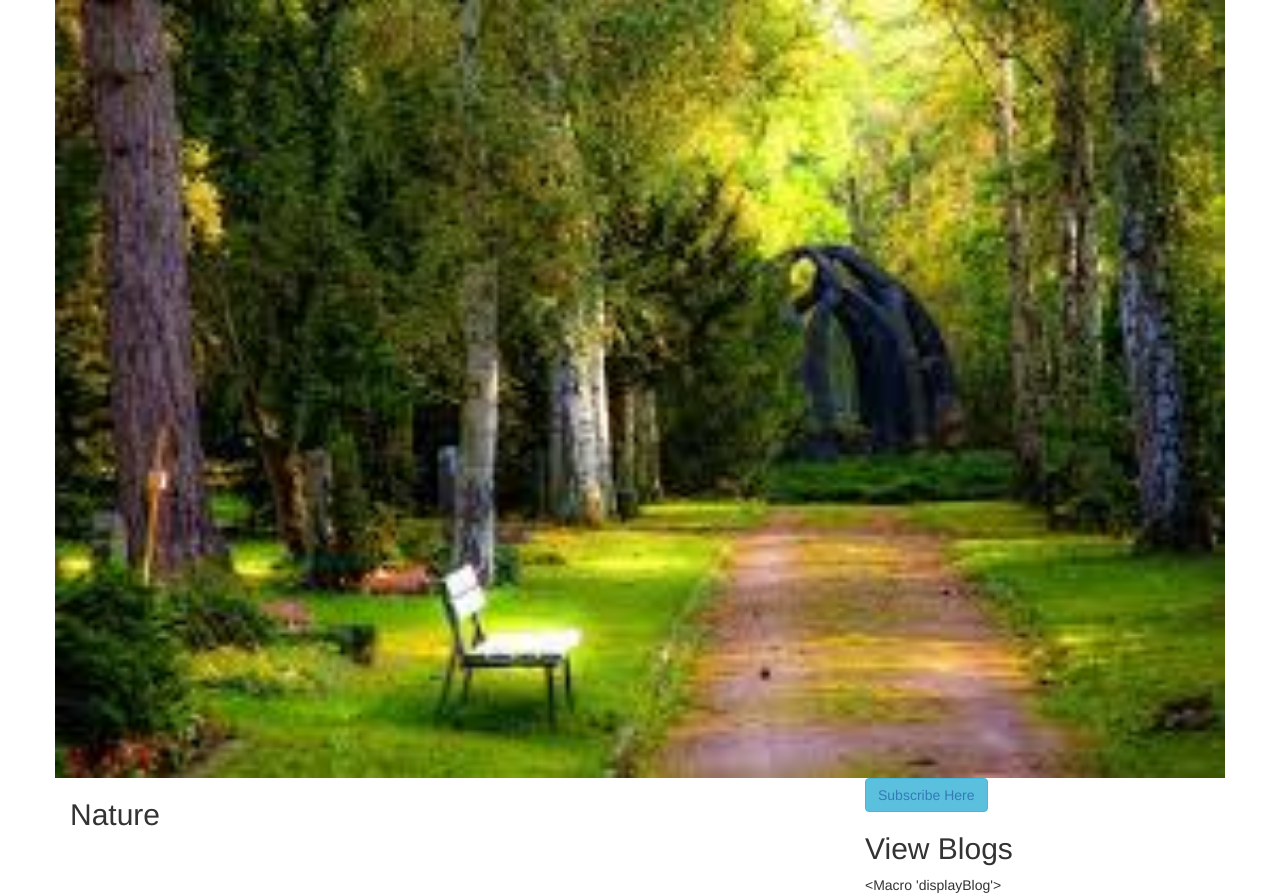
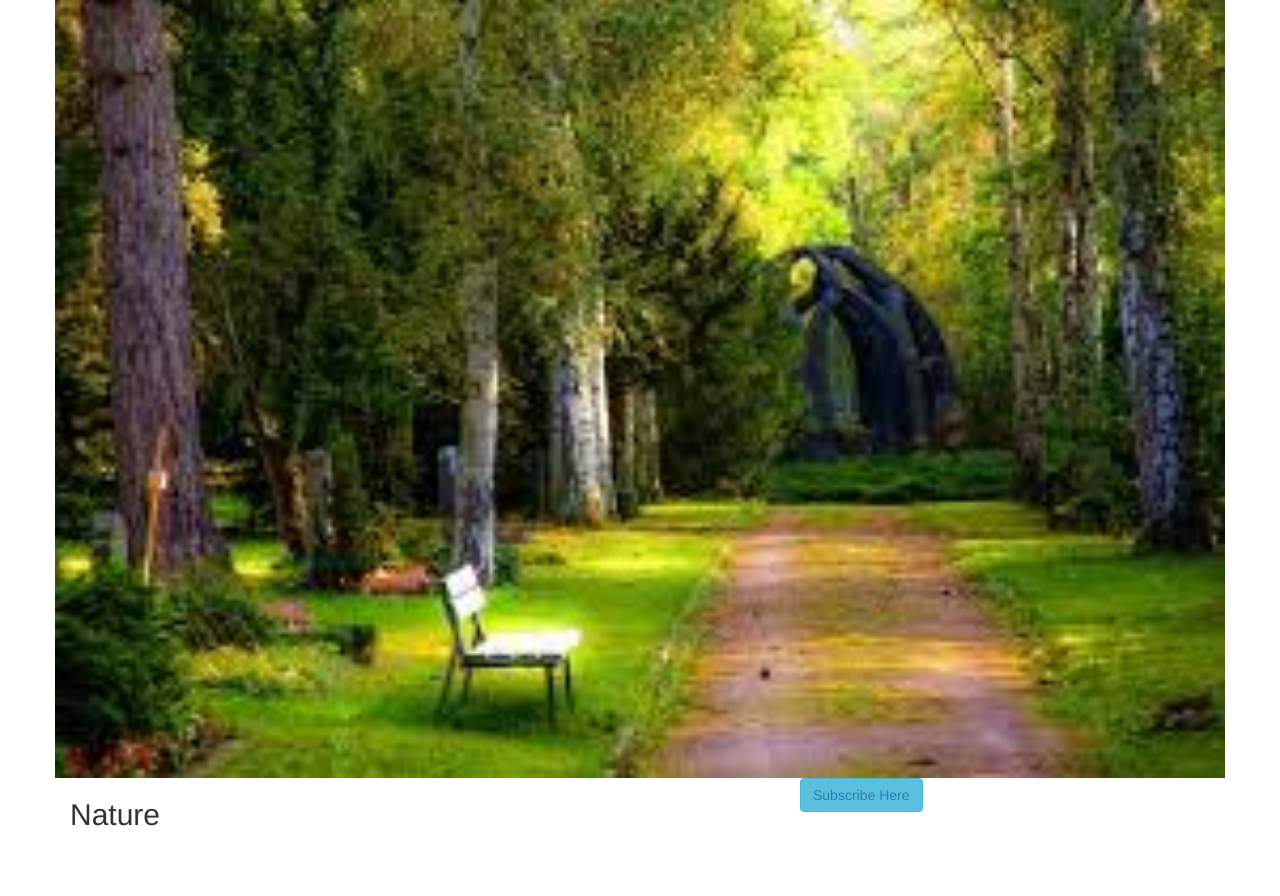
Before and after one commit to leezichanga/Personalblog, a Flask app: page / in a window 1280 px wide. Shown: the part 73-969 px from the top of the page. After the commit the page ends 899 px from the top, so only its background shows below. Run offline with Flask 2, Linux system fonts and the light colour scheme; data that the repository does not hold is empty; some libraries are stand-ins or nearby versions.

Commit message:
Flask project

```diff
--- a/app/templates/index.html
+++ b/app/templates/index.html
@@ -6,18 +6,14 @@
 
   <div class="row col-sm-9 col-xs-9 col-md-8 col-lg-8">
     <h2>Nature</h2>
-    <p></p>
+    <p> </p>
   </div>
-  <div class="row col-sm-1 col-xs-1 col-md-1 col-lg-1"></div>
-  <div class="row col-sm-2 col-xs-2 col-md-3 col-lg-3" style="border-left: 3px black">
-    <div class="button btn btn-info">
-      <a href="/subscribe">Subscribe Here</a>
-    </div>
-    <h2>View Blogs</h2> {{macro.displayBlog}}
+
+  <div class="button btn btn-info">
+    <a href="/subscribe">Subscribe Here</a>
   </div>
 </div>
-
-<div class="col-md-2 col-lg-2"></div>
+</div>
 </div>
 </div>
 {% endblock %}
```
